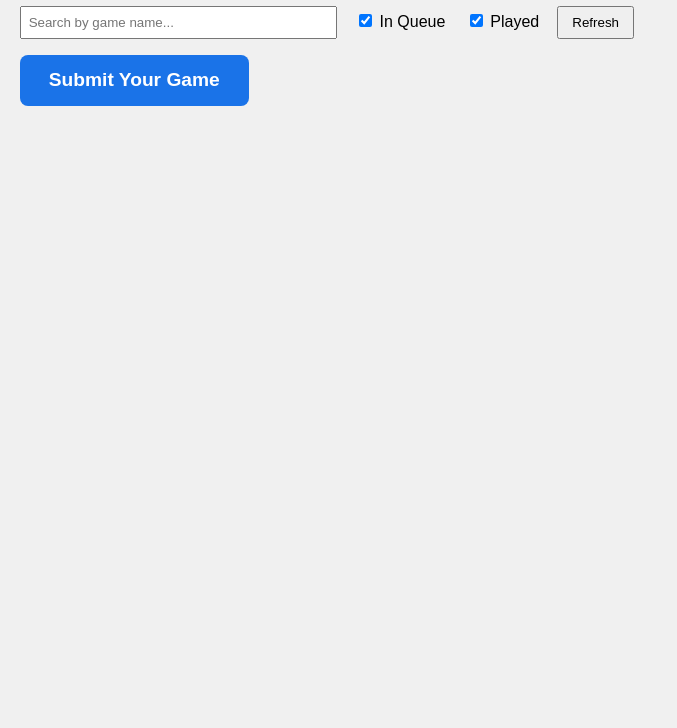
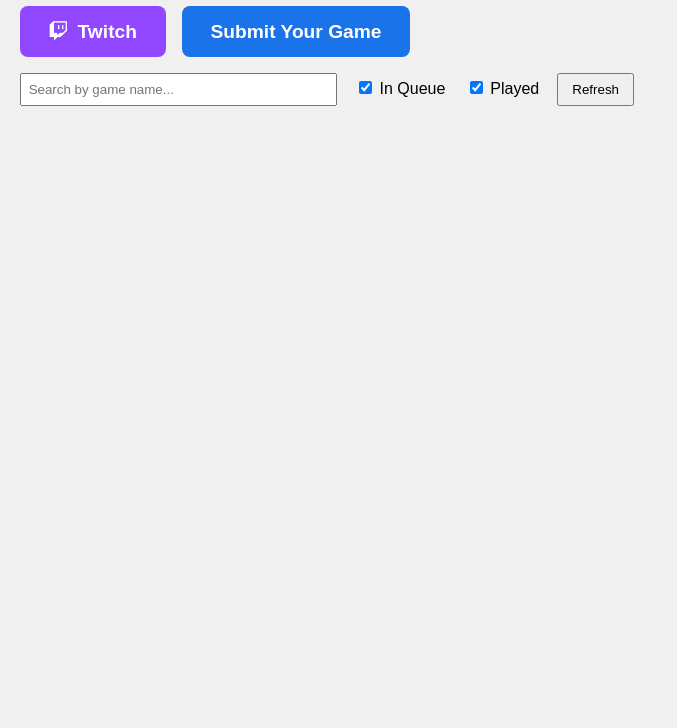
Before and after one commit to CaptainCoderOrg/dcjam2025-review-site, a plain HTML site: page index.html in a window 1280 px wide. Shown: the part 72-800 px from the top of the page, without its empty margins (0-677 px from the left). Drawn offline with Linux system fonts and the light colour scheme; no server answers.

Commit message:
feat: Add buttons / clean up icons and page.

```diff
--- a/index.html
+++ b/index.html
@@ -5,6 +5,11 @@
   <meta charset="UTF-8">
   <title>Captain Coder Plays DC Jam 2025</title>
   <meta name="viewport" content="width=device-width, initial-scale=1.0">
+  <link rel="stylesheet" href="https://cdnjs.cloudflare.com/ajax/libs/font-awesome/6.7.2/css/all.min.css"
+    integrity="sha512-Evv84Mr4kqVGRNSgIGL/F/aIDqQb7xQ2vcrdIwxfjThSH8CSR7PBEakCr51Ck+w+/U6swU2Im1vVX0SVk9ABhg=="
+    crossorigin="anonymous" referrerpolicy="no-referrer" />
+
+
   <style>
     body {
       font-family: Arial, sans-serif;
@@ -97,11 +102,60 @@
       font-style: italic;
       color: #555;
     }
+
+    .twitch-button {
+      display: inline-block;
+      background-color: #9146FF;
+      color: white;
+      font-weight: bold;
+      font-size: 1.2em;
+      padding: 0.75em 1.5em;
+      border-radius: 8px;
+      text-decoration: none;
+      transition: background-color 0.2s ease;
+      margin-bottom: 1em;
+    }
+
+    .twitch-button i {
+      margin-right: 0.5em;
+    }
+
+    .twitch-button:hover {
+      background-color: #772ce8;
+    }
+
+    .top-buttons {
+      display: flex;
+      flex-wrap: wrap;
+      gap: 1em;
+      margin-bottom: 1em;
+      align-items: center;
+    }
+
+    .top-buttons .twitch-button,
+    .top-buttons .submit-button {
+      margin: 0;
+    }
+
+    .twitch-button i {
+      margin-right: 0.5em;
+    }
   </style>
 </head>
 
 <body>
   <h1>Captain Coder Plays DC Jam 2025</h1>
+
+  <div class="top-buttons">
+    <a href="https://www.twitch.tv/thecaptaincoder" target="_blank" class="twitch-button">
+      <i class="fab fa-twitch"></i>Twitch
+    </a>
+    <a href="https://docs.google.com/forms/d/e/1FAIpQLSfZgTzyEAixhdDn6I7DOehTkNtwg0veinvWU5wXmfVCN_fv-w/viewform?usp=dialog"
+      target="_blank" class="submit-button">
+      Submit Your Game
+    </a>
+  </div>
+
 
   <div class="controls">
     <input type="text" id="nameFilter" placeholder="Search by game name..."
@@ -110,11 +164,6 @@
     <label style="margin-left: 1em;"><input type="checkbox" id="filterPlayed" checked> Played</label>
     <button id="refreshButton" style="margin-left: 1em; padding: 0.5em 1em;">Refresh</button>
   </div>
-
-  <a href="https://docs.google.com/forms/d/e/1FAIpQLSfZgTzyEAixhdDn6I7DOehTkNtwg0veinvWU5wXmfVCN_fv-w/viewform?usp=dialog"
-    target="_blank" class="submit-button">
-    Submit Your Game
-  </a>
 
   <div id="loadingMessage">Loading, please wait...</div>
   <div class="grid" id="cardContainer"></div>
@@ -215,7 +264,7 @@
           const playButton = document.createElement("a");
           playButton.href = entry.link;
           playButton.target = "_blank";
-          playButton.textContent = "Play on Itch.io";
+          playButton.innerHTML = `<i class="fas fa-gamepad" style="margin-right: 0.5em;"></i>Play on Itch.io`;
           playButton.style.display = "inline-block";
           playButton.style.padding = "0.5em 1em";
           playButton.style.backgroundColor = "#1a73e8";
@@ -230,7 +279,7 @@
           const ytButton = document.createElement("a");
           ytButton.href = entry.ytLink;
           ytButton.target = "_blank";
-          ytButton.textContent = "Watch on YouTube";
+          ytButton.innerHTML = `<i class="fab fa-youtube" style="margin-right: 0.5em;"></i>Watch on YouTube`;
           ytButton.style.display = "inline-block";
           ytButton.style.padding = "0.5em 1em";
           ytButton.style.backgroundColor = "#d93025";
@@ -242,6 +291,7 @@
         }
 
         content.appendChild(buttonRow);
+
 
 
         if (entry.inQueue) {
```
